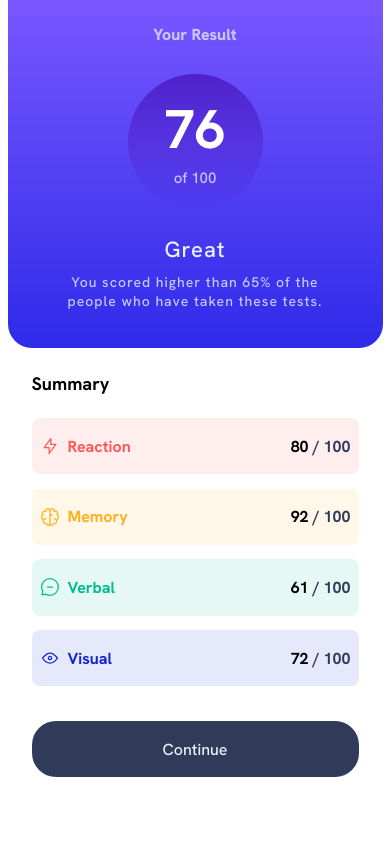
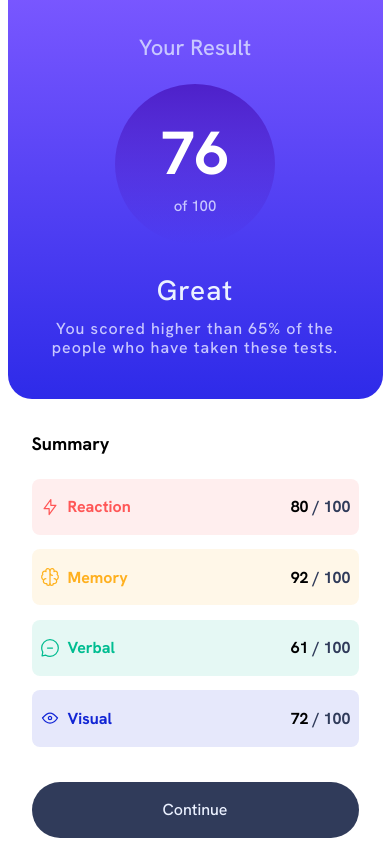
Before and after one commit to vsamopyt/frontend-mentor-results-summary-component-main, a plain HTML site: page index.html in a window 390 px wide. Drawn offline with Linux system fonts and the light colour scheme.

Commit message:
commit 02

```diff
--- a/css/styles.css
+++ b/css/styles.css
@@ -49,7 +49,13 @@
     --fs-450:0.9375rem;
     --fs-500: 1rem;
     --fs-600: 1.125rem;
-    --fs-700: 1.375rem;
+    --fs-700: 1.25rem;
+    --fs-800: 1.375rem;
+    --fs-900:1.5rem;
+    --fs-1000:1.625rem;
+    --fs-1100: 1.75rem;
+    --fs-1200:1.875rem;
+    --fs-1300:2rem;
 }
 
 /* normalize */
@@ -99,8 +105,8 @@ main {
     display: flex;
     justify-content: center;
     align-items: center;
-    width:520px;
-    height:355px;
+    width:734px;
+    height:516px;
     background-color: var(--clr-secondary-100);
     border-radius: calc(var(--fs-500)*1.5);
     box-shadow: 10px 10px 20px 6px  hsl(252, 100%, 67%, 0.1);
@@ -121,8 +127,8 @@ main {
 .result-title {
     margin: 1.5em 0 1.8em 0;
     font-family: var(--ff-primary);
-    font-size: var(--fs-500);
-    font-weight: var(--fw-extra-bold);
+    font-size: var(--fs-900);
+    font-weight: var(--fw-regular);
     color:var(--clr-secondary-300)
 }
 
@@ -132,36 +138,36 @@ main {
     flex-direction: column;
     justify-content: center;
     align-items: center;
-    width:135px;
-    height:135px;
+    width:210px;
+    height:210px;
     border-radius: 50%;
     background: linear-gradient(var(--clr-gradient-300), var(--clr-gradient-400));
 }
 
 .result-score {
-    padding-top: 8px ;
-    font-size: 3.2rem;
+    padding-top: 0px ;
+    font-size: 4.6rem;
     font-weight: var(--fw-extra-bold);
     color: var(--clr-secondary-100);
 }
 
 .result-total {
     margin-top:-8px;
-    font-size: var(--fs-350);
+    font-size: var(--fs-500);
     color: var(--clr-secondary-300);
 }
 
 .result-status {
     display: block;
-    margin:1.3em 0 0.4em 0;
-    font-size: var(--fs-700);
+    margin:0.5em 0 0.5em 0;
+    font-size: var(--fs-1300);
     font-weight: var(--fw-regular);
     color: var(--clr-secondary-200);
 }
 
 .result-text {
     margin: 0 3em 0 3em;
-    font-size: var(--fs-350);
+    font-size: var(--fs-600);
     color: var(--clr-secondary-300);
 }
 
@@ -171,22 +177,24 @@ main {
 
 }
 .summary-title {
-    margin-bottom: 1.3em;
+    margin: 0.5em 0 1.3em 0;
+    /* margin-bottom: 1.3em; */
+    font-size: var(--fs-900);
     text-align: left;
     font-weight: var(--fw-bold);
 }
 
 .summary-item {
-    margin: 0.9em 0 0.9em 0;
+    margin: 0.9em 0.5em 0.9em 0.5em;
     display: flex;
     align-items: center;
     justify-content: space-between;
-    padding: 0.5em 0.5em 0.5em 0.5em;
+    padding: 1.1em 1em 1.1em 1em;
     border-radius: 0.5rem;
 }
 
 .summary span{
-    font-size: var(--fs-400)
+    font-size: var(--fs-600)
 }
 
 .value-conteiner {
@@ -244,11 +252,12 @@ main {
 }
 .summary-button {
     cursor: pointer;
+    /* margin: 1.3em 0.9em 0 0.9em; */
     margin-top: 1.3em;
     width:100%;
-    height: 2.3rem;
-    font-size: var(--fs-400);
-    border-radius: 1.5rem;
+    height: 3.5em;
+    font-size: var(--fs-500);
+    border-radius: 1.8rem;
     color: var(--clr-secondary-200);
     border: none;
     background-color: var(--clr-secondary-400);
@@ -273,27 +282,34 @@ main {
     }
 
 
-
     .result, .summary {
         width:100%;
         text-align: center;
     }
 
     .result {
-        height:360px;
+        min-height:516;
         border-top-left-radius: 0;
         border-top-right-radius: 0;
     }
 
     .result-title {
-        margin-top: 1.5rem
+        margin-top: 1.5eem;
+        margin-bottom: 1em;
+        font-size: var(--fs-800);
+
+    }
+
+    .result-wraper {
+        width:160px;
+        height:160px;
 
     }
 
     .result-score {
         margin-top: 0px;
         padding-top: 0px ;
-        font-size: 3.4rem;
+        font-size: 3.8rem;
         font-weight: var(--fw-bold);
 
     }
@@ -305,14 +321,16 @@ main {
     }
 
     .result-status {
+        font-size: var(--fs-1100);
         letter-spacing: 1px;
-        margin:1.2em 0 0.4em 0;
+        margin:1em 0 0.4em 0;
 
     }
     .result-text {
-        margin: 0 3.2em 2.6em 3.2em;
-        font-size: var(--fs-400);
+        margin: 0 2.6em 2.6em 2.6em;
+        font-size: var(--fs-500);
         line-height: 1.2rem;
+        font-weight: var(--fw-regular);
         letter-spacing: 1px;
     }
 
```
Also changed, not shown: 1 other file.
